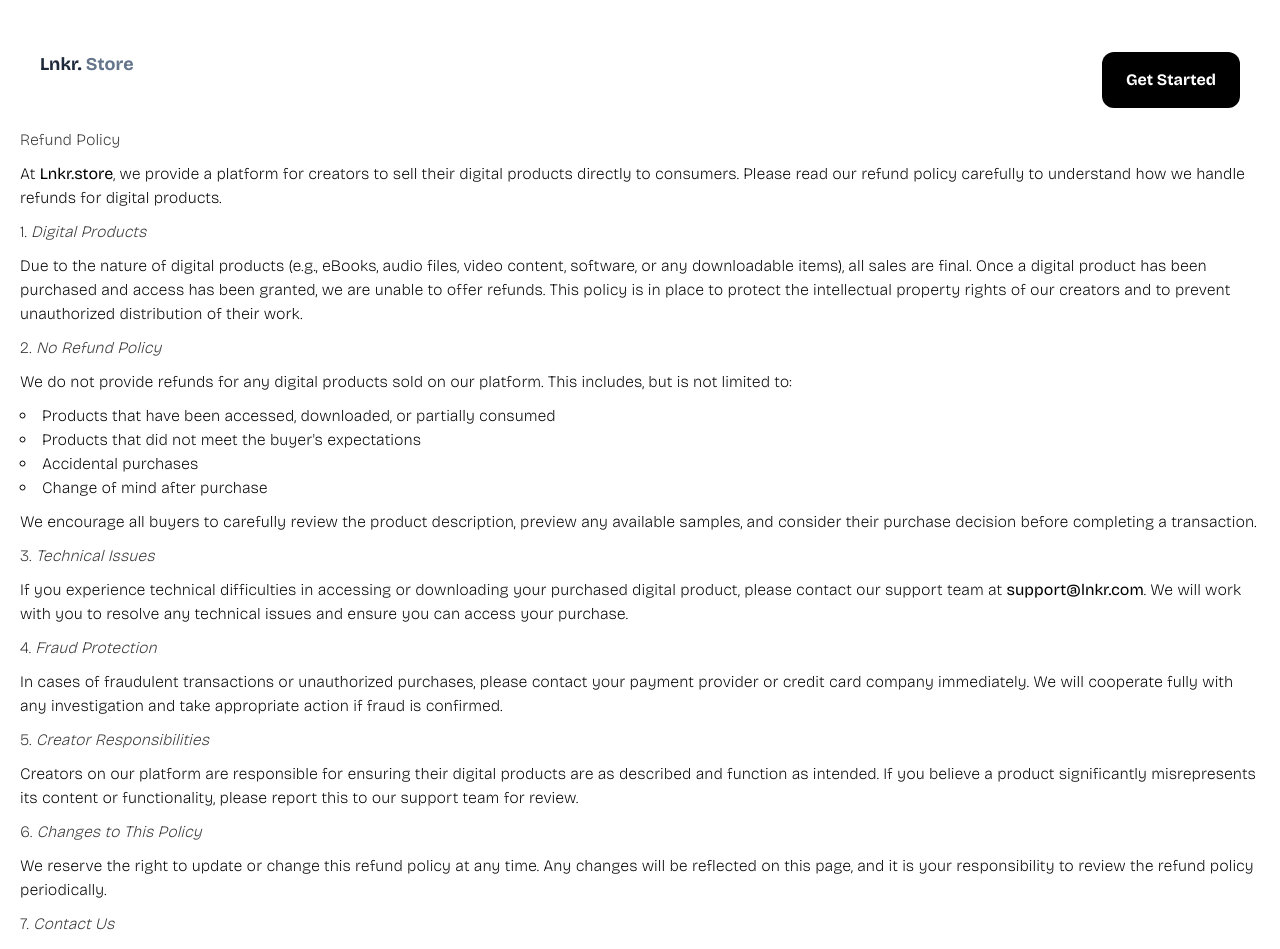
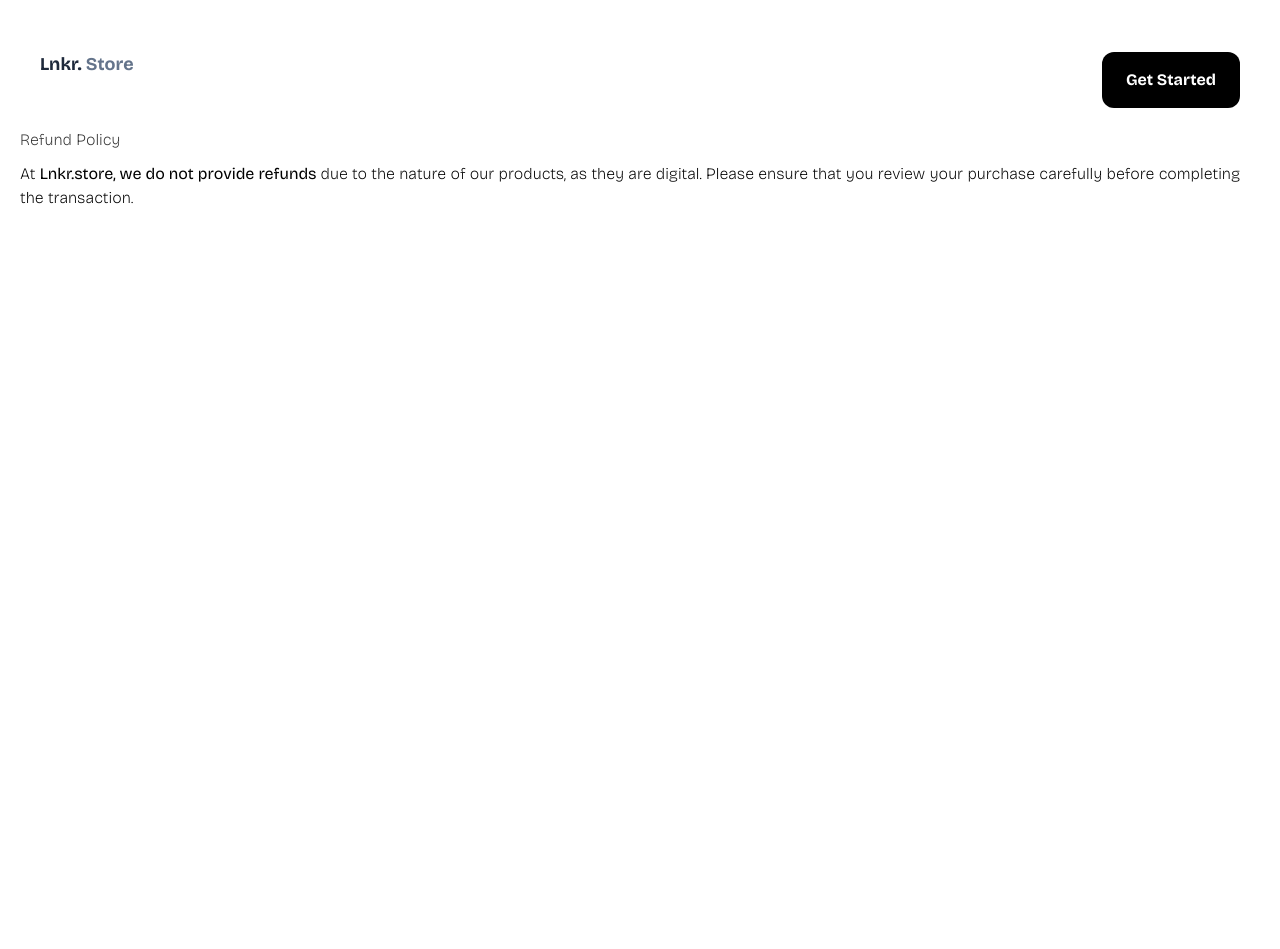
Before and after one commit to thepradipvc/demo, a Next.js app: page /refund-policy in a window 1280 px wide. Shown: the top 949 px of the page. After the commit the page ends 800 px from the top, so only its background shows below. Built offline with nearby package versions, Linux system fonts and the light colour scheme.

Commit message:
changed refund policy

```diff
--- a/src/app/refund-policy/page.tsx
+++ b/src/app/refund-policy/page.tsx
@@ -6,59 +6,8 @@
     <div className={styles.refund_wrapper}>
       <h1>Refund Policy</h1>
       <p>
-        At <strong>Lnkr.store</strong>, we provide a platform for creators to sell their digital products directly to consumers. Please read our refund policy carefully to understand how we handle refunds for digital products.
+        At <strong>Lnkr.store, we do not provide refunds </strong> due to the nature of our products, as they are digital. Please ensure that you review your purchase carefully before completing the transaction.
       </p>
-      <div className="policy-section">
-        <h2>1. <em>Digital Products</em></h2>
-        <p>
-          Due to the nature of digital products (e.g., eBooks, audio files, video content, software, or any downloadable items), all sales are final. Once a digital product has been purchased and access has been granted, we are unable to offer refunds. This policy is in place to protect the intellectual property rights of our creators and to prevent unauthorized distribution of their work.
-        </p>
-      </div>
-      <div className="policy-section">
-        <h2>2. <em>No Refund Policy</em></h2>
-        <p>
-          We do not provide refunds for any digital products sold on our platform. This includes, but is not limited to:
-        </p>
-        <ul>
-          <li>Products that have been accessed, downloaded, or partially consumed</li>
-          <li>Products that did not meet the buyer's expectations</li>
-          <li>Accidental purchases</li>
-          <li>Change of mind after purchase</li>
-        </ul>
-        <p>
-          We encourage all buyers to carefully review the product description, preview any available samples, and consider their purchase decision before completing a transaction.
-        </p>
-      </div>
-      <div className="policy-section">
-        <h2>3. <em>Technical Issues</em></h2>
-        <p>
-          If you experience technical difficulties in accessing or downloading your purchased digital product, please contact our support team at <strong>support@lnkr.com</strong>. We will work with you to resolve any technical issues and ensure you can access your purchase.
-        </p>
-      </div>
-      <div className="policy-section">
-        <h2>4. <em>Fraud Protection</em></h2>
-        <p>
-          In cases of fraudulent transactions or unauthorized purchases, please contact your payment provider or credit card company immediately. We will cooperate fully with any investigation and take appropriate action if fraud is confirmed.
-        </p>
-      </div>
-      <div className="policy-section">
-        <h2>5. <em>Creator Responsibilities</em></h2>
-        <p>
-          Creators on our platform are responsible for ensuring their digital products are as described and function as intended. If you believe a product significantly misrepresents its content or functionality, please report this to our support team for review.
-        </p>
-      </div>
-      <div className="policy-section">
-        <h2>6. <em>Changes to This Policy</em></h2>
-        <p>
-          We reserve the right to update or change this refund policy at any time. Any changes will be reflected on this page, and it is your responsibility to review the refund policy periodically.
-        </p>
-      </div>
-      <div className="policy-section">
-        <h2>7. <em>Contact Us</em></h2>
-        <p>
-          If you have any questions about this refund policy, please contact us at <strong>support@lnkr.com</strong>.
-        </p>
-      </div>
     </div>
   );
 }
```
